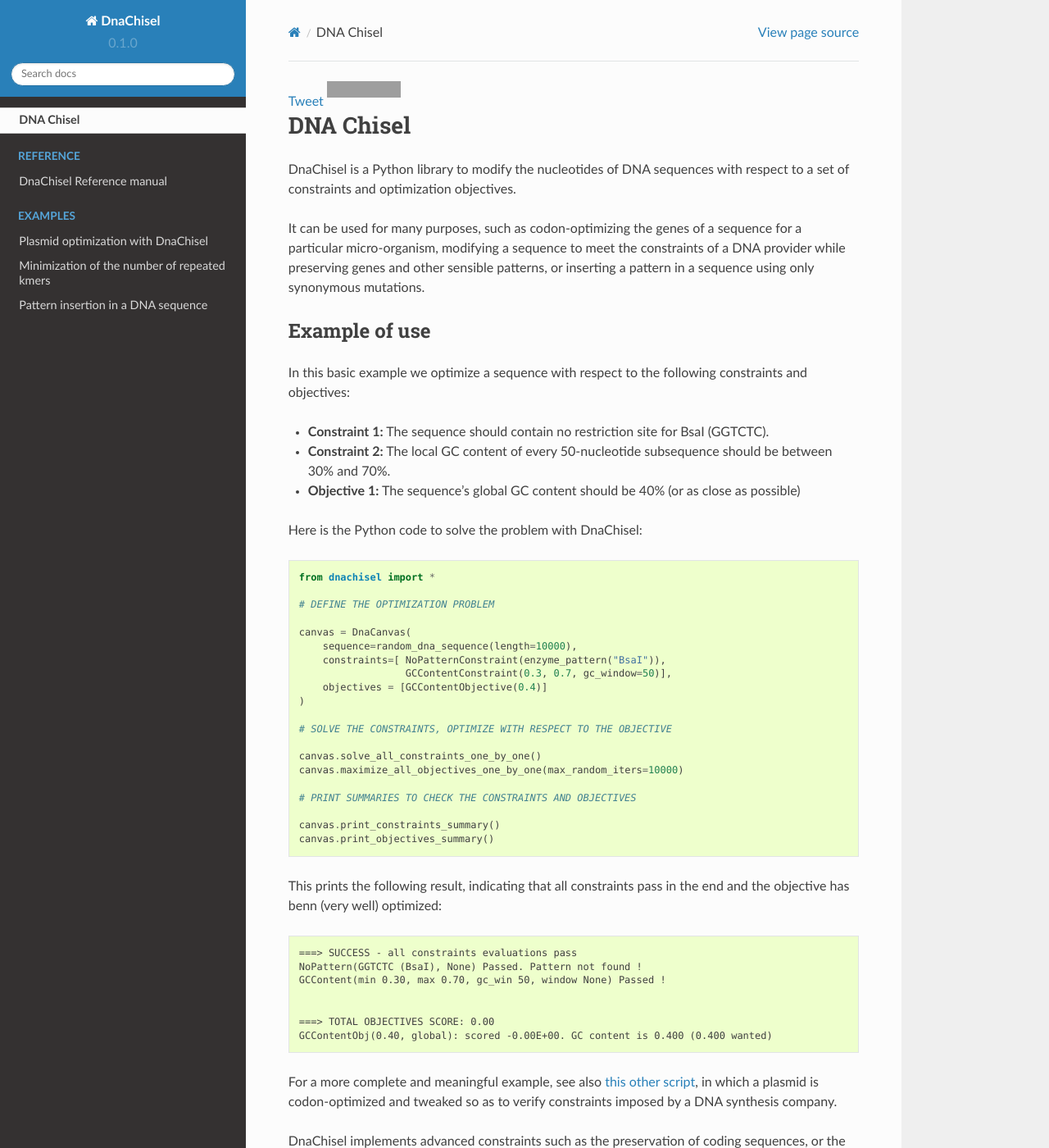
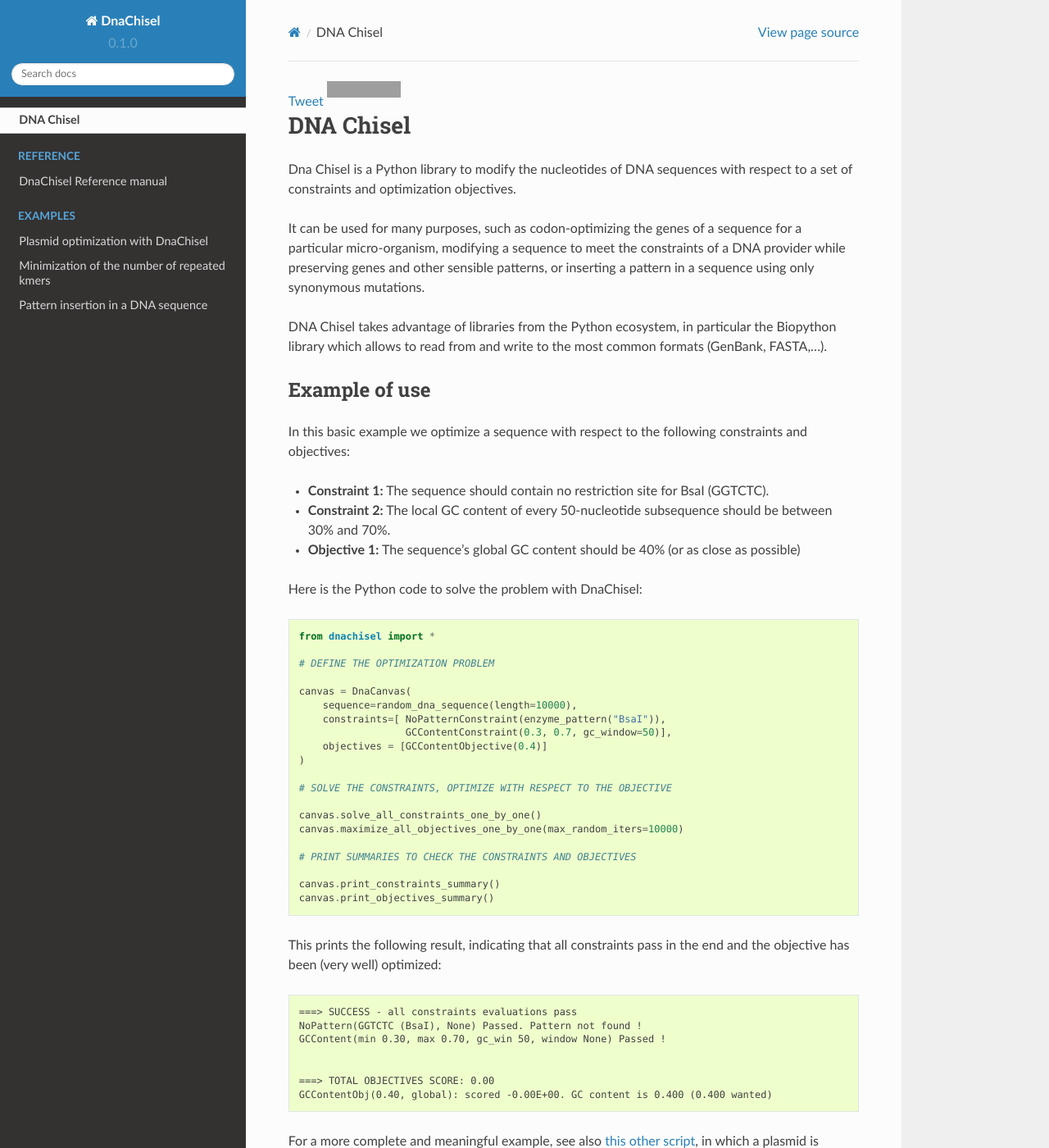
Before and after one commit to Edinburgh-Genome-Foundry/DnaChisel, a Sphinx documentation site: the page built from docs/index.rst, in a window 1280 px wide and 1400 px high. Shown: the whole window at 82% size. Built offline with Sphinx 7.4.7 and the Read the Docs theme 2.0.0, drawn with Linux system fonts in a browser that asks for light colours; comment, search, counter and statistics services are not loaded; grey boxes are pictures that could not be loaded.

Commit message:
typo fixes and paragraph on formats in index.rst

```diff
--- a/docs/index.rst
+++ b/docs/index.rst
@@ -13,13 +13,17 @@
 DNA Chisel
 ==========
 
-DnaChisel is a Python library to modify the nucleotides of DNA sequences with respect to a set of
+Dna Chisel is a Python library to modify the nucleotides of DNA sequences with respect to a set of
 constraints and optimization objectives.
 
 It can be used for many purposes, such as codon-optimizing the genes of a sequence
 for a particular micro-organism, modifying a sequence to meet the constraints of
 a DNA provider while preserving genes and other sensible patterns, or inserting
 a pattern in a sequence using only synonymous mutations.
+
+DNA Chisel takes advantage of libraries from the Python ecosystem,
+in particular the Biopython library which allows to read from and
+write to the most common formats (GenBank, FASTA,...).
 
 Example of use
 ---------------
@@ -54,7 +58,7 @@ Here is the Python code to solve the problem with DnaChisel:
     canvas.print_objectives_summary()
 
 This prints the following result, indicating that all constraints pass in the end
-and the objective has benn (very well) optimized:
+and the objective has been (very well) optimized:
 ::
     ===> SUCCESS - all constraints evaluations pass
     NoPattern(GGTCTC (BsaI), None) Passed. Pattern not found !
```
